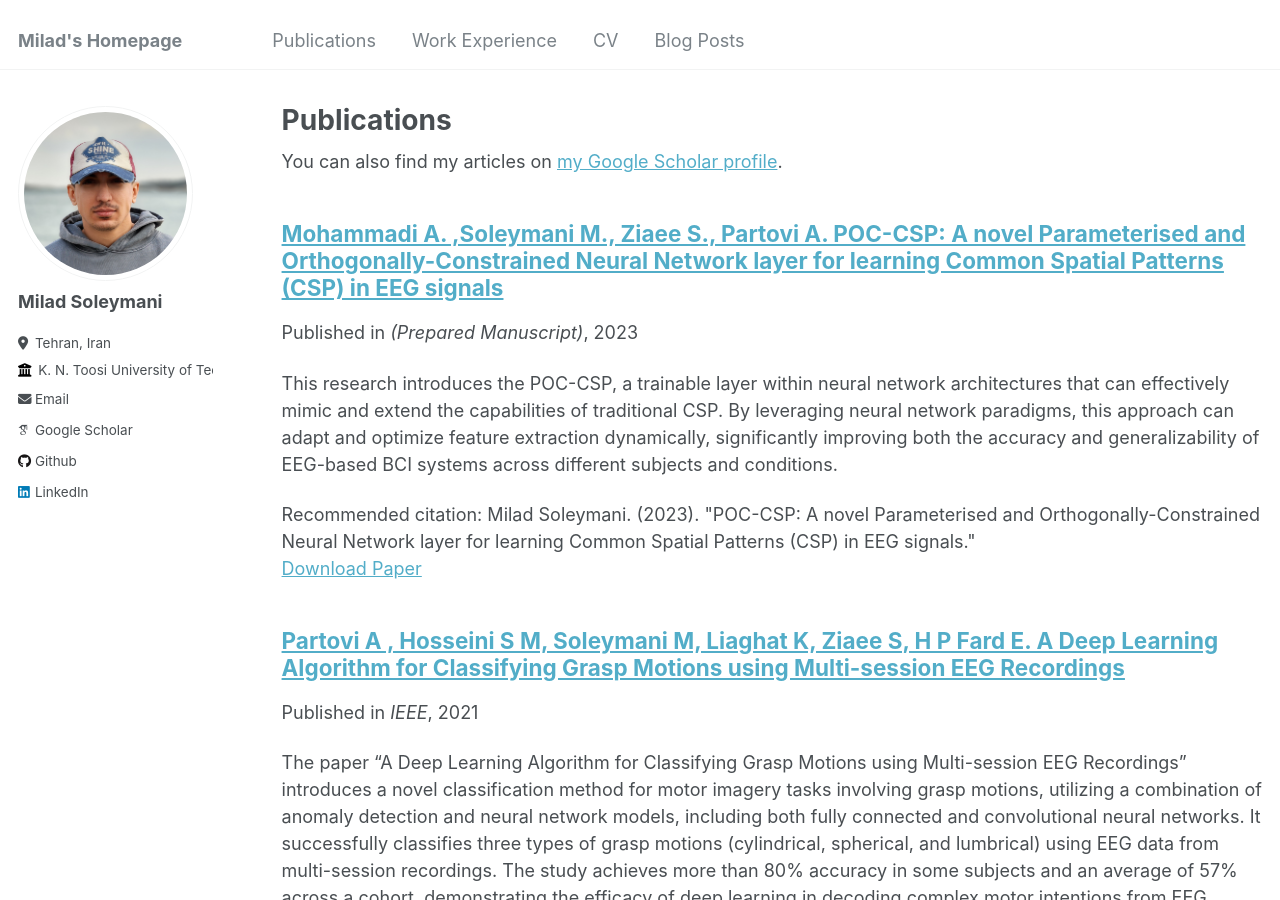
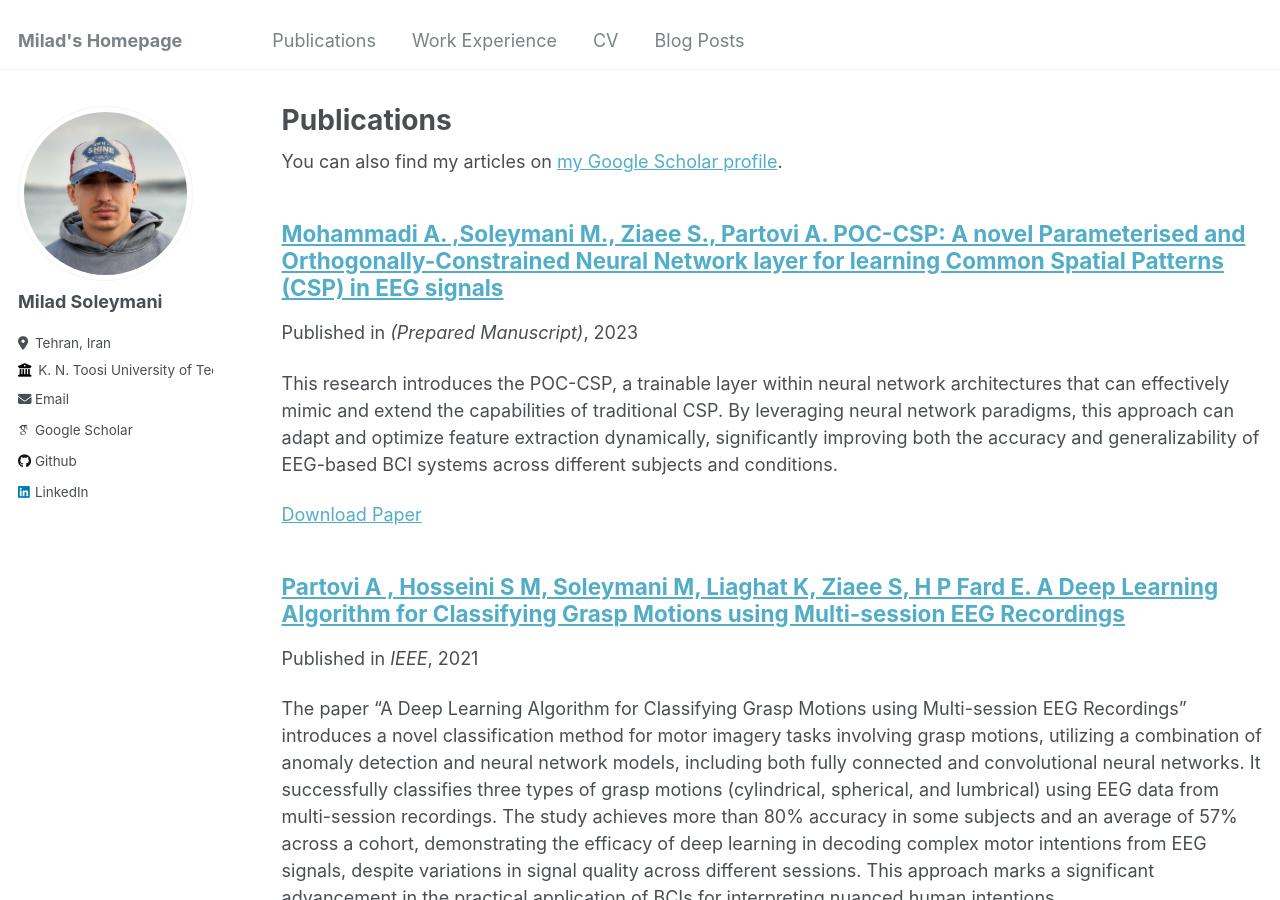
Before and after one commit to MiladSoleymani/Milad-Soleymani, a Jekyll site: the page built from _pages/publications.md, in a window 1280 px wide and 900 px high. Built offline with Jekyll 4.4.1, drawn with Linux system fonts in a browser that asks for light colours; some web fonts are replaced.

Commit message:
Update 2009-10-01-paper-title-number-1.md

```diff
--- a/_publications/2009-10-01-paper-title-number-1.md
+++ b/_publications/2009-10-01-paper-title-number-1.md
@@ -6,7 +6,6 @@ excerpt: 'This research introduces the POC-CSP, a trainable layer within neural
 date: 2023-9-01
 venue: '(Prepared Manuscript)'
 paperurl: 'https://miladsoleymani.github.io/Milad-Soleymani/files/POC-CSP.pdf'
-citation: 'Milad Soleymani. (2023). "POC-CSP: A novel Parameterised and Orthogonally-Constrained Neural Network layer for learning Common Spatial Patterns (CSP) in EEG signals."'
 ---
 
 ![project-1](https://github.com/MiladSoleymani/Milad-Soleymani/assets/78655282/e72a2ec4-7834-4ebf-b7c6-574797952c63)
```
